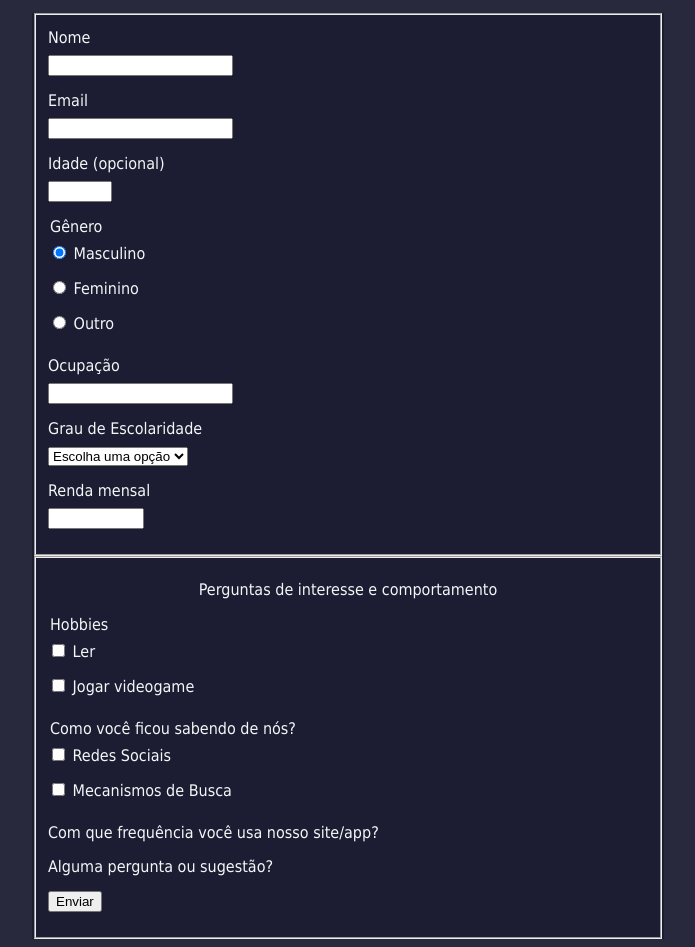
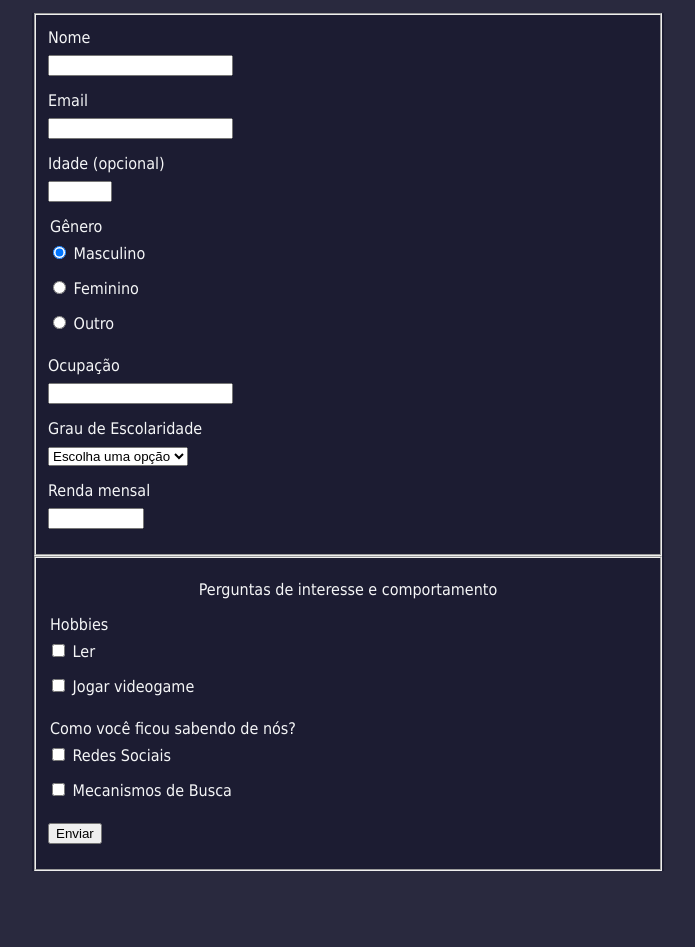
Before and after one commit to cmoiss/pesquisa-demografica, a plain HTML site: page index.html in a window 1280 px wide. Shown: the part 103-1050 px from the top of the page, without its empty margins (292-987 px from the left). After the commit the page ends 982 px from the top, so only its background shows below. Drawn offline with Linux system fonts and the light colour scheme.

Commit message:
removido - frequência de uso

```diff
--- a/index.html
+++ b/index.html
@@ -102,11 +102,6 @@
             </div>
 
             <div class="form-group">
-                <label for="">Com que frequência você usa nosso site/app?</label>
-            </div>
-
-            <div class="form-group">
-                <label for="">Alguma pergunta ou sugestão?</label>
             </div>
 
             <div class="form-group">
```
